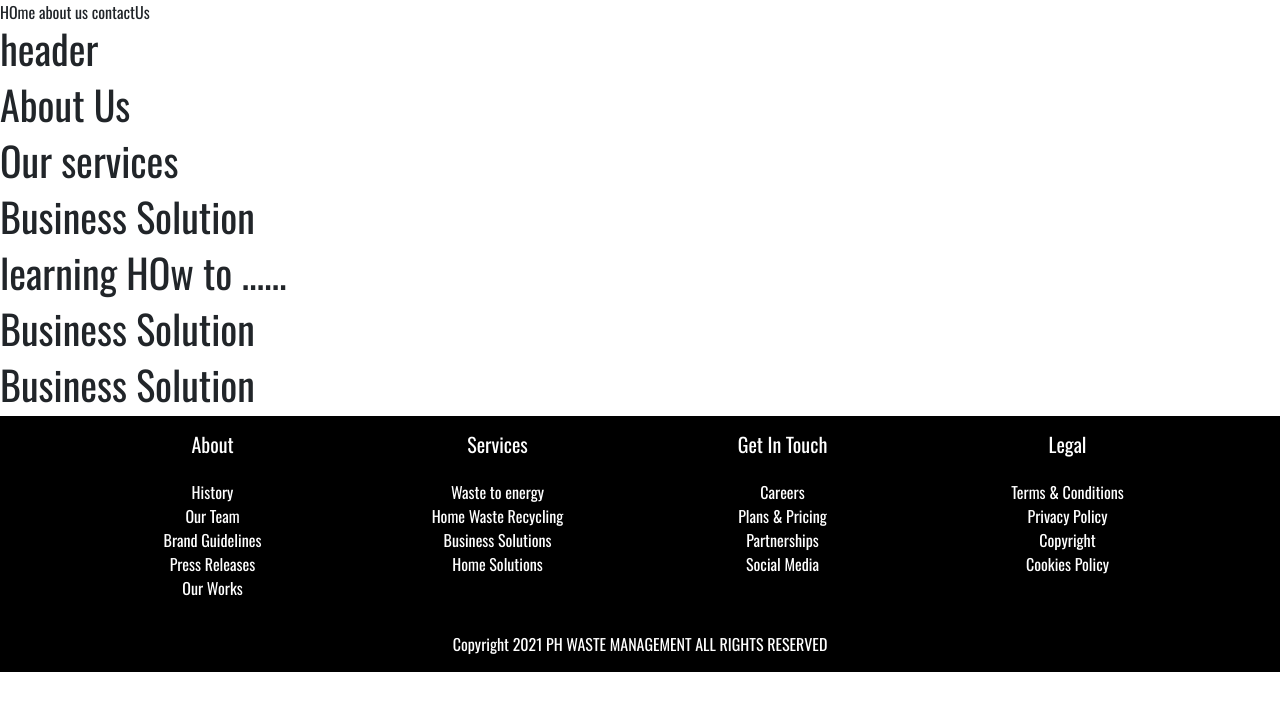
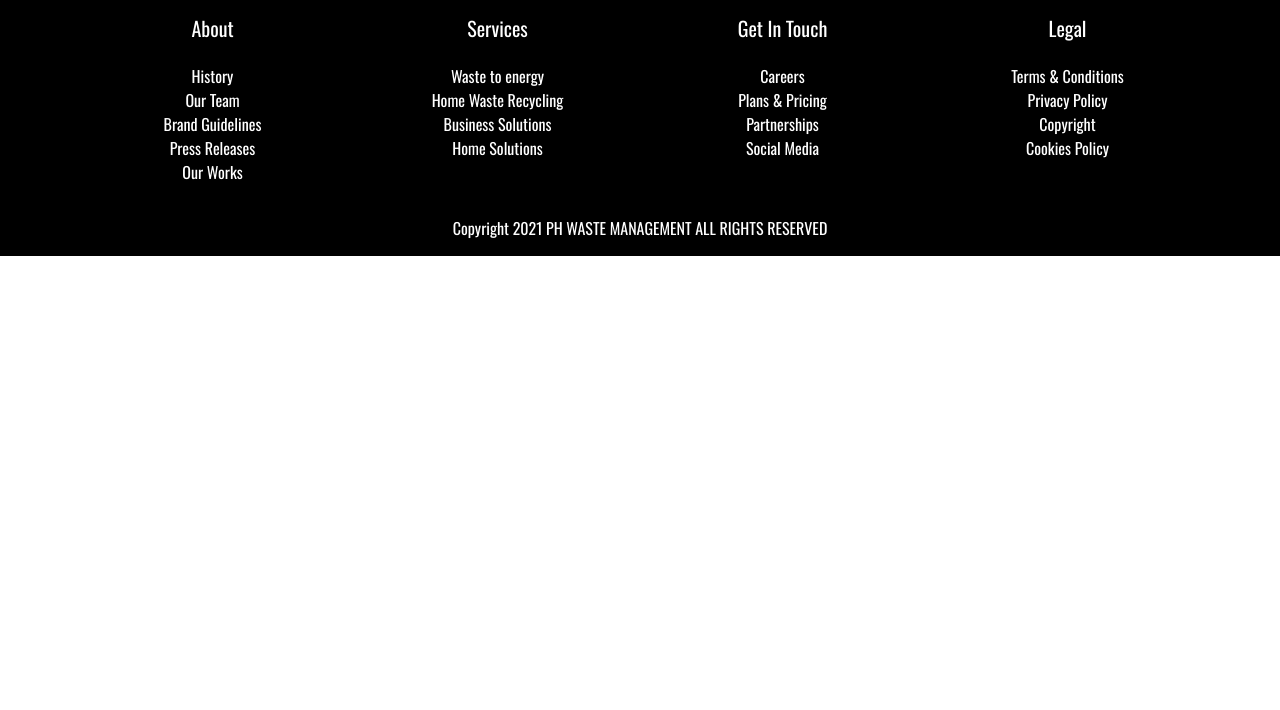
Before and after one commit to Rashmimendpara/PSD-Template, a website: page index.html in a window 1280 px wide. Drawn offline with nearby package versions, Linux system fonts and the light colour scheme.

Commit message:
removed code

```diff
--- a/index.html
+++ b/index.html
@@ -23,29 +23,6 @@
     <title>PSD-Demo</title>
   </head>
   <body>
-    <!-- Section-1 -->
-    <navbar class="nav">HOme about us contactUs</navbar>
-
-    <h1 class="hero">header</h1>
-
-    <!-- Section-2 -->
-    <h1 class="about">About Us</h1>
-
-    <!-- Section-3 -->
-    <h1 class="services">Our services</h1>
-
-    <!-- Section-4 -->
-    <h1 class="solutions">Business Solution</h1>
-
-    <!-- Section-5 -->
-    <h1 class="learning">learning HOw to ......</h1>
-
-    <!-- Section-6 -->
-    <h1 class="sustainable_solution">Business Solution</h1>
-
-    <!-- Section-7 -->
-    <h1 class="pickup&waste">Business Solution</h1>
-
     <!-- Section-8 -->
     <div class="footer" style="background-color: black">
       <!-- Footer -->
```
